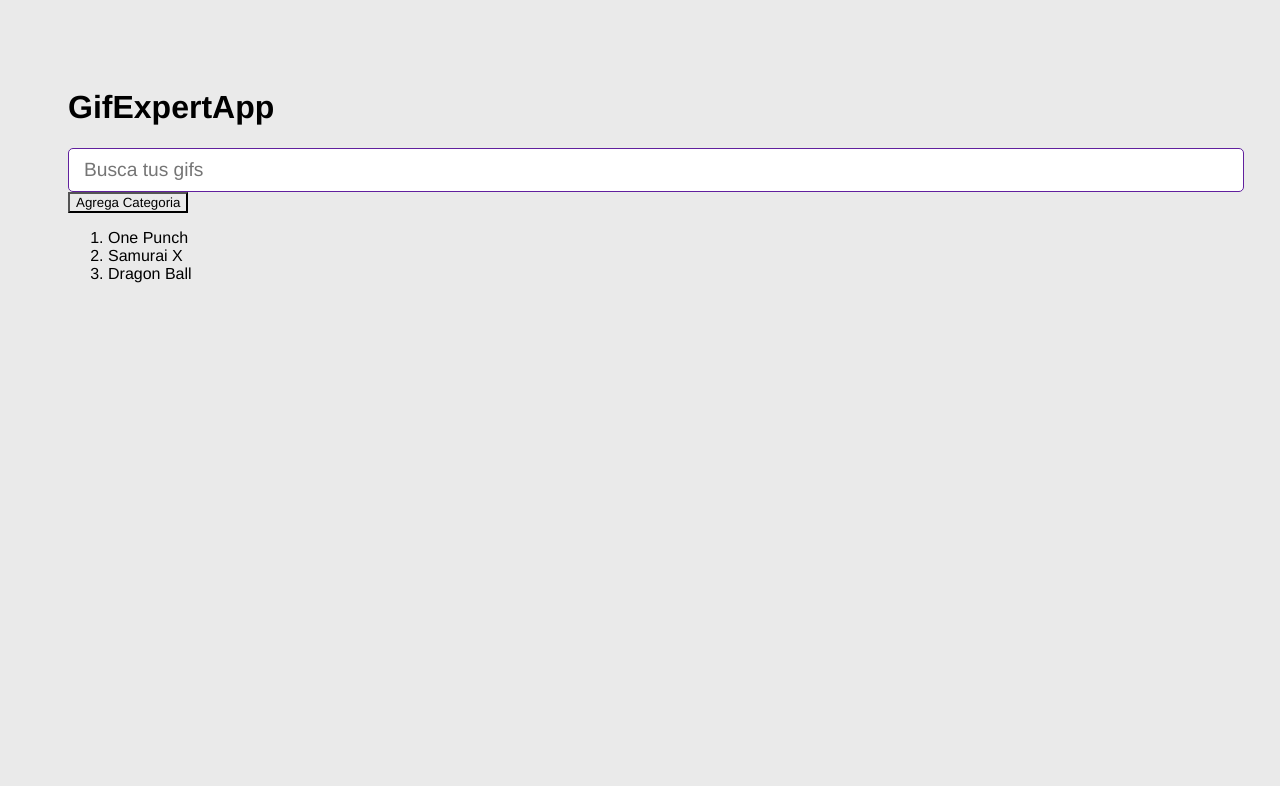
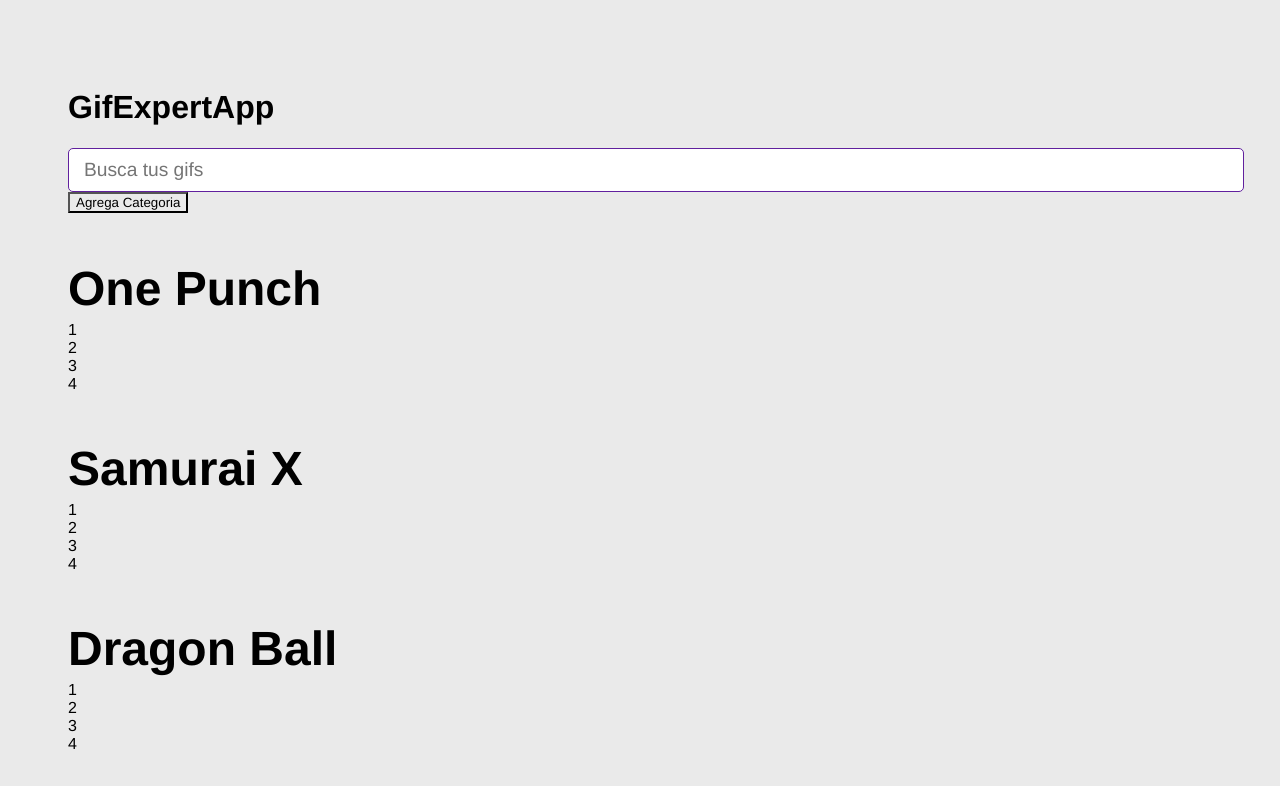
Before and after one commit to NachoBasilio/Estudio-Gif-Expert-App, a React (Vite) app: page / in a window 1280 px wide. Shown: the top 786 px of the page. Built offline with nearby package versions, Linux system fonts and the light colour scheme.

Commit message:
Agregado n nuevo componentes para las categorias

```diff
--- a/src/GifExpertApp.jsx
+++ b/src/GifExpertApp.jsx
@@ -1,5 +1,6 @@
 import{ useState } from 'react'
 import AddCategory from './components/AddCategory'
+import GifGrids from './components/GifGrids'
 
 export default function GifExpertApp() {
     const [categories, setCategories] = useState(['One Punch', 'Samurai X', 'Dragon Ball'])
@@ -32,13 +33,14 @@ export default function GifExpertApp() {
         setValue={setValue}
         />
 
-        <ol>
-            {
-                categories.map(category => {
-                    return <li key={category}>{category}</li>
-                })
-            }
-        </ol>
+
+        {
+            categories.map(category =>
+                <GifGrids key={category} category={category}/>
+            )
+        }
+
+
     </div>
   )
 }
--- /dev/null
+++ b/src/components/GifGrids.jsx
@@ -0,0 +1,20 @@
+import PropTypes from 'prop-types';
+
+export default function GifGrids({category}) {
+    const gifs = [1,2,3,4]
+  return (
+    <>
+        <h3>{category}</h3>
+
+        {
+            gifs.map(gif =>
+                <div key={gif}>{gif}</div>
+            )
+        }
+    </>
+  )
+}
+
+GifGrids.propTypes = {
+    category: PropTypes.string.isRequired
+}
```
